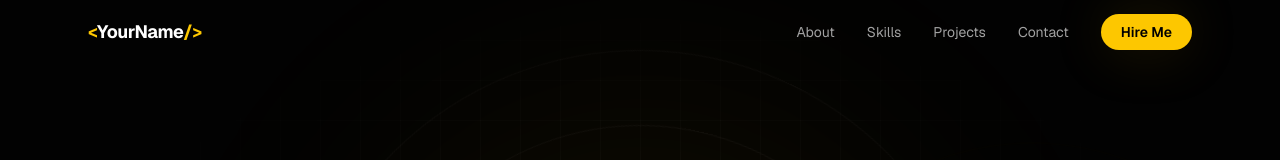
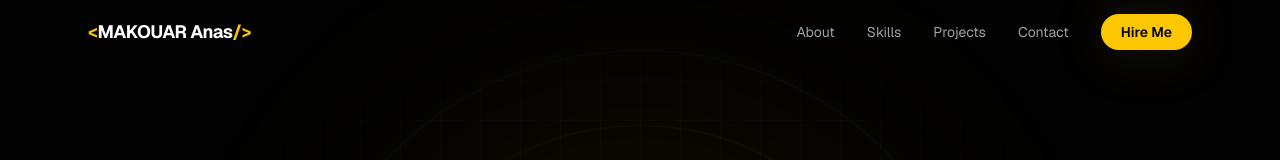
Before and after one commit to makouaranas/Portfolio, a Next.js app: page / in a window 1280 px wide. Shown: the top 160 px of the page. Built offline with nearby package versions, Linux system fonts and the light colour scheme.

Commit message:
Update footer and navbar to reflect correct name

```diff
--- a/app/page.tsx
+++ b/app/page.tsx
@@ -100,7 +100,7 @@ function Navbar() {
         {/* Logo */}
         <a href="#" className="text-lg font-bold tracking-tight">
           <span className="text-yellow-400">{"<"}</span>
-          YourName
+          MAKOUAR Anas
           <span className="text-yellow-400">{"/>"}</span>
         </a>
 
@@ -610,7 +610,7 @@ function Footer() {
     <footer className="border-t border-white/5 py-8">
       <div className="max-w-6xl mx-auto px-6 flex flex-col sm:flex-row items-center justify-between gap-4">
         <p className="text-xs text-neutral-600">
-          © {new Date().getFullYear()} YourName. Built with Next.js & Tailwind.
+          © {new Date().getFullYear()} MAKOUAR Anas. Built with Next.js & Tailwind.
         </p>
         <p className="text-xs text-neutral-700">
           Designed & developed with 💛
```
